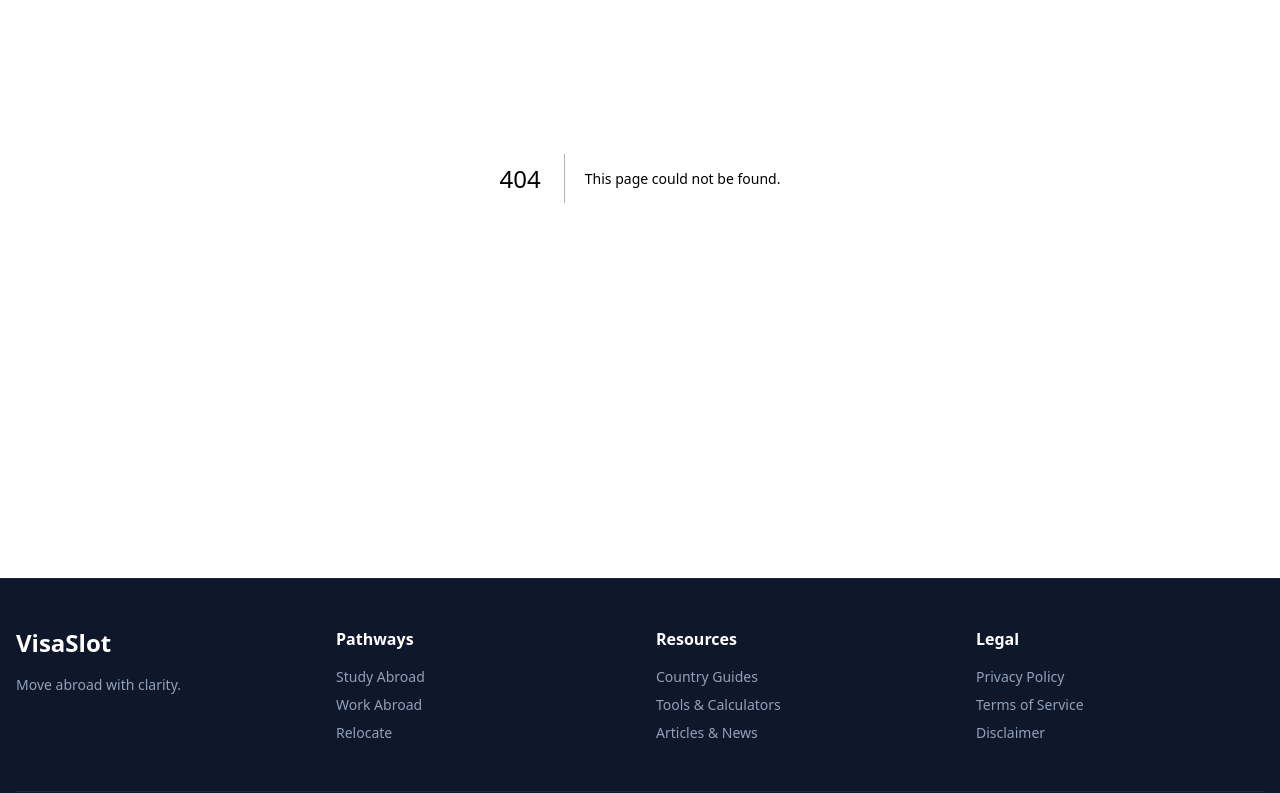
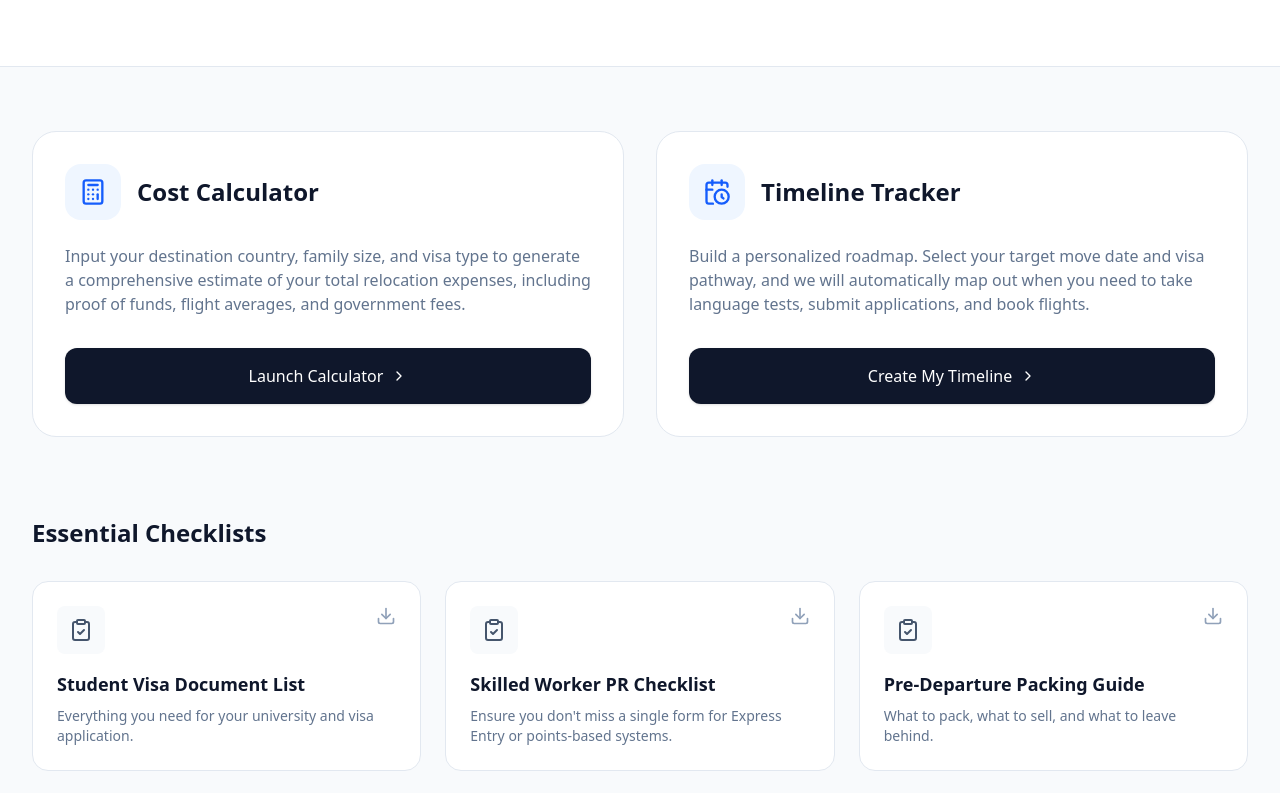
Before and after one commit to realametsikor/VisaSlot, a Next.js app: page /resources/tools in a window 1280 px wide. Before the commit this address had no page. Shown: the part 287-1080 px from the top of the page. Built offline with nearby package versions, Linux system fonts and the light colour scheme.

Commit message:
Create page.tsx

```diff
--- /dev/null
+++ b/app/resources/tools/page.tsx
@@ -0,0 +1,117 @@
+import Link from 'next/link';
+
+// Raw SVGs
+const Calculator = ({ className }: { className?: string }) => (
+  <svg xmlns="http://www.w3.org/2000/svg" viewBox="0 0 24 24" fill="none" stroke="currentColor" strokeWidth="2" strokeLinecap="round" strokeLinejoin="round" className={className}>
+    <rect width="16" height="20" x="4" y="2" rx="2"/><line x1="8" x2="16" y1="6" y2="6"/><line x1="16" x2="16" y1="14" y2="18"/><path d="M16 10h.01"/><path d="M12 10h.01"/><path d="M8 10h.01"/><path d="M12 14h.01"/><path d="M8 14h.01"/><path d="M12 18h.01"/><path d="M8 18h.01"/>
+  </svg>
+);
+
+const CalendarClock = ({ className }: { className?: string }) => (
+  <svg xmlns="http://www.w3.org/2000/svg" viewBox="0 0 24 24" fill="none" stroke="currentColor" strokeWidth="2" strokeLinecap="round" strokeLinejoin="round" className={className}>
+    <path d="M21 7.5V6a2 2 0 0 0-2-2H5a2 2 0 0 0-2 2v14a2 2 0 0 0 2 2h3.5"/><path d="M16 2v4"/><path d="M8 2v4"/><path d="M3 10h5"/><path d="M17.5 17.5 16 16.3V14"/><circle cx="16" cy="16" r="6"/>
+  </svg>
+);
+
+const ClipboardCheck = ({ className }: { className?: string }) => (
+  <svg xmlns="http://www.w3.org/2000/svg" viewBox="0 0 24 24" fill="none" stroke="currentColor" strokeWidth="2" strokeLinecap="round" strokeLinejoin="round" className={className}>
+    <rect width="8" height="4" x="8" y="2" rx="1" ry="1"/><path d="M16 4h2a2 2 0 0 1 2 2v14a2 2 0 0 1-2 2H6a2 2 0 0 1-2-2V6a2 2 0 0 1 2-2h2"/><path d="m9 14 2 2 4-4"/>
+  </svg>
+);
+
+const Download = ({ className }: { className?: string }) => (
+  <svg xmlns="http://www.w3.org/2000/svg" viewBox="0 0 24 24" fill="none" stroke="currentColor" strokeWidth="2" strokeLinecap="round" strokeLinejoin="round" className={className}>
+    <path d="M21 15v4a2 2 0 0 1-2 2H5a2 2 0 0 1-2-2v-4"/><polyline points="7 10 12 15 17 10"/><line x1="12" x2="12" y1="15" y2="3"/>
+  </svg>
+);
+
+const ChevronRight = ({ className }: { className?: string }) => (
+  <svg xmlns="http://www.w3.org/2000/svg" viewBox="0 0 24 24" fill="none" stroke="currentColor" strokeWidth="2" strokeLinecap="round" strokeLinejoin="round" className={className}>
+    <path d="m9 18 6-6-6-6"/>
+  </svg>
+);
+
+export default function ToolsPage() {
+  return (
+    <div className="bg-slate-50 min-h-screen pb-20">
+
+      {/* Hero Section */}
+      <div className="bg-white border-b border-slate-200 pt-16 pb-16 px-4 sm:px-6 lg:px-8">
+        <div className="max-w-4xl mx-auto text-center">
+          <h1 className="text-4xl md:text-5xl font-bold text-slate-900 mb-6">
+            Immigration Tools & Calculators
+          </h1>
+          <p className="text-lg text-slate-500 max-w-2xl mx-auto leading-relaxed">
+            Take the guesswork out of your relocation. Use our free interactive tools to estimate costs, track your application timeline, and ensure you have all the right documents.
+          </p>
+        </div>
+      </div>
+
+      {/* Main Interactive Tools */}
+      <div className="max-w-7xl mx-auto px-4 sm:px-6 lg:px-8 mt-16">
+        <div className="grid grid-cols-1 md:grid-cols-2 gap-8">
+
+          {/* Cost Calculator Tool Card */}
+          <div className="bg-white rounded-3xl border border-slate-200 p-8 hover:shadow-lg transition-all duration-300 flex flex-col h-full group">
+            <div className="flex items-center gap-4 mb-6">
+              <div className="w-14 h-14 bg-blue-50 rounded-2xl flex items-center justify-center text-blue-600 group-hover:bg-blue-600 group-hover:text-white transition-colors">
+                <Calculator className="w-7 h-7" />
+              </div>
+              <h2 className="text-2xl font-bold text-slate-900">Cost Calculator</h2>
+            </div>
+            <p className="text-slate-500 mb-8 flex-grow">
+              Input your destination country, family size, and visa type to generate a comprehensive estimate of your total relocation expenses, including proof of funds, flight averages, and government fees.
+            </p>
+            <button className="w-full py-4 bg-slate-900 text-white font-medium rounded-xl hover:bg-slate-800 transition-colors shadow-sm flex justify-center items-center gap-2">
+              Launch Calculator <ChevronRight className="w-4 h-4" />
+            </button>
+          </div>
+
+          {/* Timeline Tracker Tool Card */}
+          <div className="bg-white rounded-3xl border border-slate-200 p-8 hover:shadow-lg transition-all duration-300 flex flex-col h-full group">
+            <div className="flex items-center gap-4 mb-6">
+              <div className="w-14 h-14 bg-blue-50 rounded-2xl flex items-center justify-center text-blue-600 group-hover:bg-blue-600 group-hover:text-white transition-colors">
+                <CalendarClock className="w-7 h-7" />
+              </div>
+              <h2 className="text-2xl font-bold text-slate-900">Timeline Tracker</h2>
+            </div>
+            <p className="text-slate-500 mb-8 flex-grow">
+              Build a personalized roadmap. Select your target move date and visa pathway, and we will automatically map out when you need to take language tests, submit applications, and book flights.
+            </p>
+            <button className="w-full py-4 bg-slate-900 text-white font-medium rounded-xl hover:bg-slate-800 transition-colors shadow-sm flex justify-center items-center gap-2">
+              Create My Timeline <ChevronRight className="w-4 h-4" />
+            </button>
+          </div>
+
+        </div>
+      </div>
+
+      {/* Downloadable Checklists Section */}
+      <div className="max-w-7xl mx-auto px-4 sm:px-6 lg:px-8 mt-20">
+        <h2 className="text-2xl font-bold text-slate-900 mb-8">Essential Checklists</h2>
+
+        <div className="grid grid-cols-1 md:grid-cols-3 gap-6">
+          {[
+            { title: 'Student Visa Document List', desc: 'Everything you need for your university and visa application.' },
+            { title: 'Skilled Worker PR Checklist', desc: 'Ensure you don\'t miss a single form for Express Entry or points-based systems.' },
+            { title: 'Pre-Departure Packing Guide', desc: 'What to pack, what to sell, and what to leave behind.' }
+          ].map((item, index) => (
+            <div key={index} className="bg-white p-6 rounded-2xl border border-slate-200 hover:border-blue-200 transition-colors group">
+              <div className="flex items-start justify-between mb-4">
+                <div className="p-3 bg-slate-50 rounded-lg text-slate-600 group-hover:text-blue-600 transition-colors">
+                  <ClipboardCheck className="w-6 h-6" />
+                </div>
+                <button className="text-slate-400 hover:text-blue-600 transition-colors" aria-label="Download PDF">
+                  <Download className="w-5 h-5" />
+                </button>
+              </div>
+              <h3 className="text-lg font-bold text-slate-900 mb-2">{item.title}</h3>
+              <p className="text-sm text-slate-500">{item.desc}</p>
+            </div>
+          ))}
+        </div>
+      </div>
+
+    </div>
+  );
+}
```
